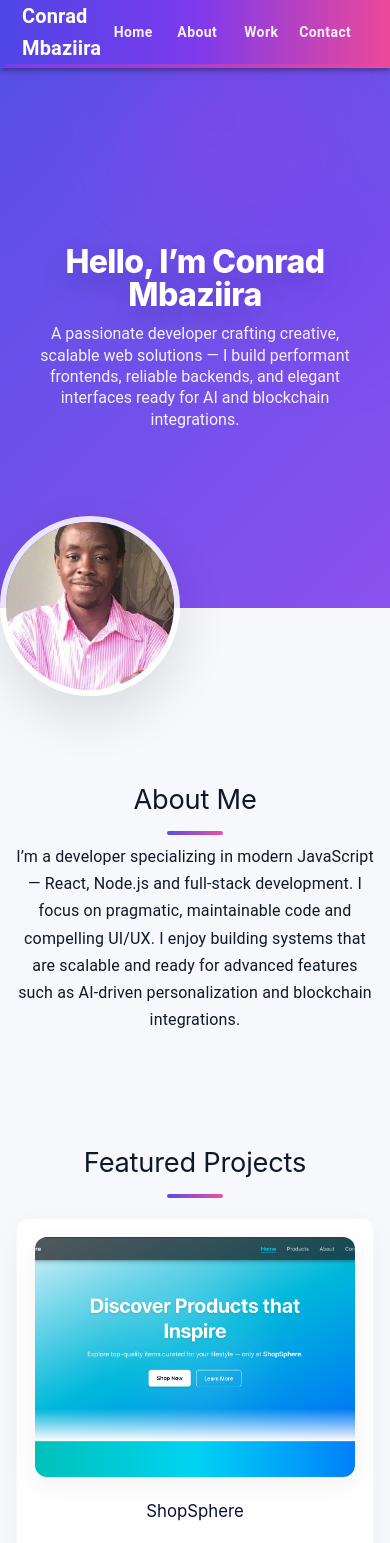
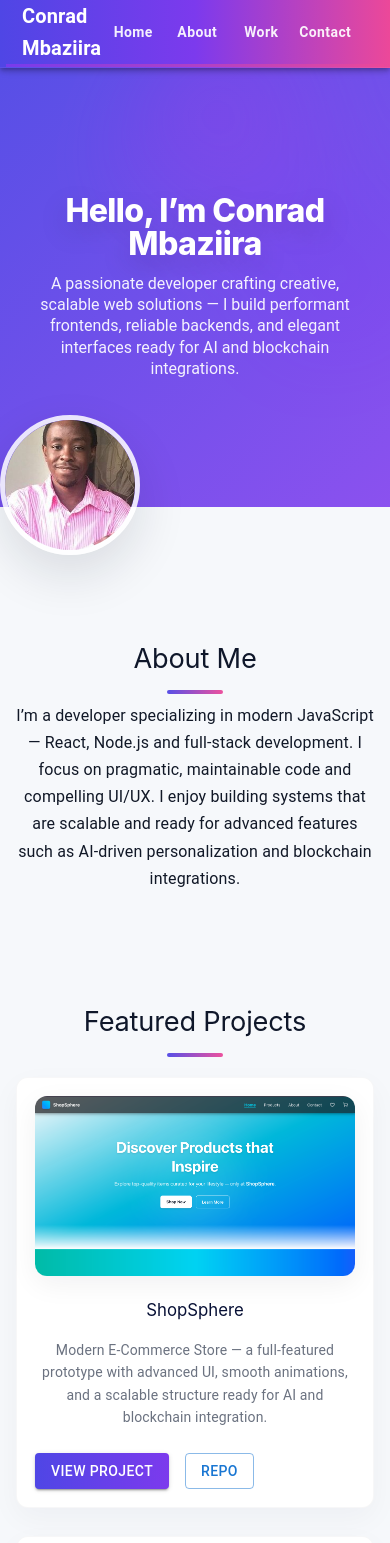
Before and after one commit to ConradPB/portfolio-react-update, a React (Vite) app in the folder portfolio/: page / in a window 390 px wide. Shown: the top 1543 px of the page. Built offline with nearby package versions, Linux system fonts and the light colour scheme; some icons are missing.

Commit message:
styling done/accessibility and helpers styled

```diff
--- a/portfolio/src/index.css
+++ b/portfolio/src/index.css
@@ -270,3 +270,15 @@ h2::after{
 
 /* footer-ish contact area */
 .contact .MuiTypography-body1 { color: #0b1220; }
+
+/* ---------- ACCESSIBILITY + HELPERS ---------- */
+.fade-in { opacity: 0; transform: translateY(18px); animation: fadeIn .9s ease forwards; }
+@keyframes fadeIn { to { opacity: 1; transform: translateY(0); } }
+
+/* small screens */
+@media (max-width: 900px) {
+  .profile-pic { width: 140px; height: 140px; border-width:5px; }
+  .featured { max-width: 100%; flex-basis: 100%; padding: 18px; }
+  .project-img { height: 180px; }
+  .welcome { min-height: 52vh; padding: 30px 14px; }
+}
```
